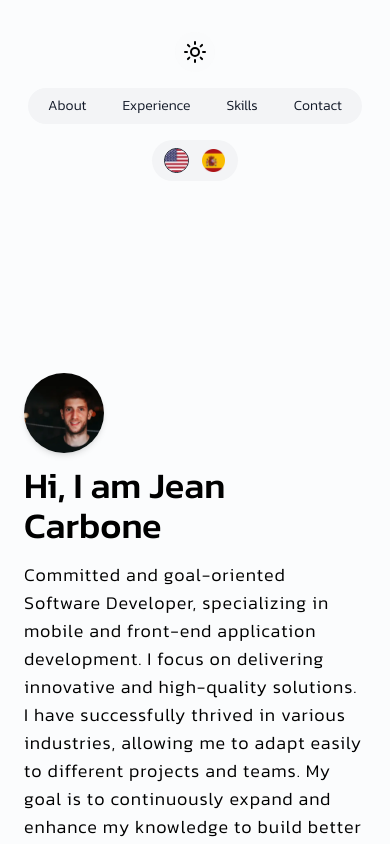
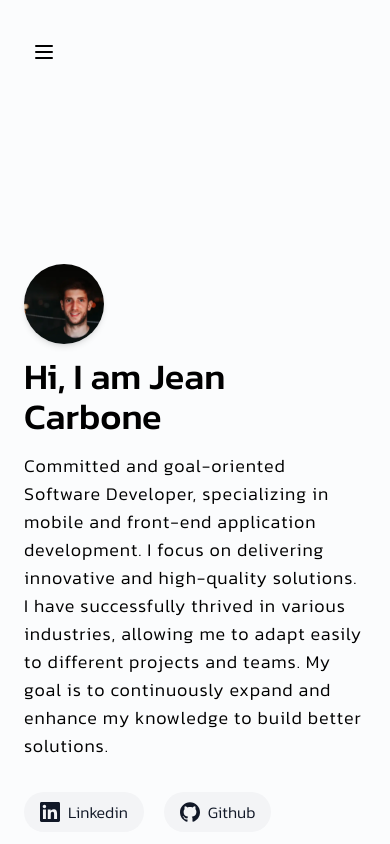
Before and after one commit to jcarbone5/portfolio-jc, a Next.js app: page / in a window 390 px wide. Shown: the top 844 px of the page. Built offline with nearby package versions, Linux system fonts and the light colour scheme.

Commit message:
header and sidebar

```diff
--- a/src/app/globals.css
+++ b/src/app/globals.css
@@ -10,6 +10,6 @@
 
 .dark {
   .dark\:bg-body-dark {
-    @apply bg-gradient-to-t from-slate-800 to-teal-700 bg-fixed bg-cover min-h-screen text-white font-kanit;
+    @apply bg-gradient-to-r from-slate-700 to-gray-800 text-white;
   }
 }
--- /dev/null
+++ b/src/assets/icons/Menu.tsx
@@ -0,0 +1,31 @@
+import type { SVGProps } from "react";
+const Menu = (props: SVGProps<SVGSVGElement>) => (
+  <svg
+    width="24"
+    height="24"
+    viewBox="0 0 24 24"
+    fill="none"
+    xmlns="http://www.w3.org/2000/svg"
+    {...props}
+  >
+    <path
+      d="M4 18L20 18"
+      stroke="currentColor"
+      strokeWidth="2"
+      strokeLinecap="round"
+    />
+    <path
+      d="M4 12L20 12"
+      stroke="currentColor"
+      strokeWidth="2"
+      strokeLinecap="round"
+    />
+    <path
+      d="M4 6L20 6"
+      stroke="currentColor"
+      strokeWidth="2"
+      strokeLinecap="round"
+    />
+  </svg>
+);
+export default Menu;
--- a/src/components/ui/header.tsx
+++ b/src/components/ui/header.tsx
@@ -1,26 +1,70 @@
 "use client";
 
+import { useEffect, useState } from "react";
 import { motion } from "framer-motion";
 
 //Components
 import { ThemeSwitcher } from "@/components/ui/theme-switcher";
 import { Navbar } from "@/components/ui/navbar";
 import { Languages } from "@/components/ui/languages";
+import { Sidebar } from "@/components/ui/sidebar";
+
+//Utils
+import { cn } from "@/utils/utils";
+
+//Icons
+import Menu from "@/assets/icons/Menu";
 
 export const Header = () => {
+  const [isScrolled, setIsScrolled] = useState(false);
+  const [isSidebarOpen, setIsSidebarOpen] = useState(false);
+
+  const handleOpenSidebar = () => {
+    setIsSidebarOpen(true);
+  };
+
+  const handleCloseSidebar = () => {
+    setIsSidebarOpen(false);
+  };
+
+  useEffect(() => {
+    const handleScroll = () => {
+      setIsScrolled(window.scrollY > 100);
+    };
+
+    window.addEventListener("scroll", handleScroll);
+    return () => {
+      window.removeEventListener("scroll", handleScroll);
+    };
+  }, []);
+
   return (
     <motion.header
       initial={{ opacity: 0 }}
       whileInView={{ opacity: 1 }}
       transition={{ duration: 1 }}
       viewport={{ once: true }}
-      className="flex flex-col sm:flex-row gap-4 sm:gap-0 justify-between items-center mt-8"
+      className="sticky top-7 mt-8 z-10"
     >
-      <ThemeSwitcher />
+      <button
+        onClick={handleOpenSidebar}
+        className={cn(
+          "flex md:hidden items-center justify-center cursor-pointer rounded-full p-2 z-10 dark:bg-black/20 transition duration-500 hover:scale-110",
+          isScrolled && "backdrop-blur bg-gray-300/50 dark:bg-black/30"
+        )}
+      >
+        <Menu />
+      </button>
 
-      <Navbar />
+      <div className="hidden md:flex flex-row items-center justify-between">
+        <ThemeSwitcher isScrolled={isScrolled} />
 
-      <Languages />
+        <Navbar isScrolled={isScrolled} />
+
+        <Languages isScrolled={isScrolled} />
+      </div>
+
+      <Sidebar isOpen={isSidebarOpen} onClose={handleCloseSidebar} />
     </motion.header>
   );
 };
--- a/src/components/ui/languages.tsx
+++ b/src/components/ui/languages.tsx
@@ -1,6 +1,6 @@
 "use client";
 
-import Image, { StaticImageData } from "next/image";
+import Image from "next/image";
 import { useState } from "react";
 import { useTranslation } from "react-i18next";
 
@@ -14,7 +14,11 @@ import { cn } from "@/utils/utils";
 //Types
 import { Langs, LanguageKey } from "@/types/languages";
 
-export const Languages = () => {
+interface LanguagesProps {
+  isScrolled?: boolean;
+}
+
+export const Languages = ({ isScrolled = false }: LanguagesProps) => {
   const { t, i18n } = useTranslation();
   const [language, setLanguage] = useState<LanguageKey>("en");
 
@@ -29,7 +33,12 @@ export const Languages = () => {
   };
 
   return (
-    <div className="flex flex-row bg-gray-100 dark:bg-black/20 rounded-full px-3 py-2 space-x-3">
+    <div
+      className={cn(
+        "flex flex-row bg-gray-100 dark:bg-black/20 rounded-full px-3 py-2 space-x-3 transition duration-500",
+        isScrolled && "backdrop-blur bg-gray-300/50 dark:bg-black/30"
+      )}
+    >
       {languages.map((lang) => (
         <button
           key={lang.key}
--- a/src/components/ui/navbar.tsx
+++ b/src/components/ui/navbar.tsx
@@ -1,6 +1,5 @@
 "use client";
 
-import { useEffect, useState } from "react";
 import { useTranslation } from "react-i18next";
 
 //Utils
@@ -9,27 +8,18 @@ import { cn, scrollToHash } from "@/utils/utils";
 //Types
 import { ScrollItemsEnum } from "@/types/header";
 
-export const Navbar = () => {
+interface NavbarProps {
+  isScrolled: boolean;
+}
+
+export const Navbar = ({ isScrolled }: NavbarProps) => {
   const { t } = useTranslation();
-  const [isScrolled, setIsScrolled] = useState(false);
-
-  useEffect(() => {
-    const handleScroll = () => {
-      setIsScrolled(window.scrollY > 100);
-    };
-
-    window.addEventListener("scroll", handleScroll);
-    return () => {
-      window.removeEventListener("scroll", handleScroll);
-    };
-  }, []);
 
   return (
     <nav
       className={cn(
         "bg-gray-100 text-gray-900 dark:bg-black/20 dark:text-white rounded-full p-1 transition duration-500 z-10",
-        isScrolled &&
-          "fixed top-7 left-1/2 transform -translate-x-1/2 backdrop-blur bg-gray-300/50 dark:bg-black/30"
+        isScrolled && "backdrop-blur bg-gray-300/50 dark:bg-black/30"
       )}
     >
       <ul className="flex space-x-1 sm:space-x-5 font-light text-sm md:text-base cursor-pointer text-nowrap">
--- /dev/null
+++ b/src/components/ui/sidebar.tsx
@@ -0,0 +1,88 @@
+"use client";
+
+import Image from "next/image";
+import { motion } from "framer-motion";
+import { useTranslation } from "react-i18next";
+
+//Components
+import { Languages } from "@/components/ui/languages";
+
+//Utils
+import { scrollToHash } from "@/utils/utils";
+
+//Types
+import { ScrollItemsEnum } from "@/types/header";
+
+//Assets
+import Jean from "@/assets/images/jean.webp";
+
+interface SidebarProps {
+  isOpen: boolean;
+  onClose: VoidFunction;
+}
+
+export const Sidebar = ({ isOpen, onClose }: SidebarProps) => {
+  const { t } = useTranslation();
+
+  const menuOptions = [
+    { id: 1, section: ScrollItemsEnum.ABOUT, label: t("header.about") },
+    {
+      id: 2,
+      section: ScrollItemsEnum.EXPERIENCE,
+      label: t("header.experience"),
+    },
+    { id: 3, section: ScrollItemsEnum.SKILLS, label: t("header.skills") },
+    { id: 4, section: ScrollItemsEnum.CONTACT, label: t("header.contact") },
+  ];
+
+  const handleItemClick = (section: ScrollItemsEnum) => {
+    scrollToHash(section);
+    onClose();
+  };
+
+  return (
+    <>
+      <motion.div
+        initial={{ x: -400 }}
+        animate={{ x: isOpen ? 0 : -400 }}
+        transition={{ duration: 0.3 }}
+        className="fixed inset-y-0 left-0 w-64 bg-white dark:bg-gray-800 shadow-lg z-20"
+      >
+        <div className="flex justify-center">
+          <Image
+            src={Jean}
+            alt="Jean Carbone"
+            className="h-16 w-16 object-cover rounded-full shadow-md my-5"
+          />
+        </div>
+
+        <nav className="p-4">
+          <ul>
+            {menuOptions.map((option) => (
+              <li
+                key={option.id}
+                className="rounded-full px-4 py-1 hover:bg-gray-300 dark:hover:bg-gray-100/10 cursor-pointer mb-5"
+                onClick={() => handleItemClick(option.section)}
+              >
+                <span className="text-gray-700 dark:text-gray-200">
+                  {option.label}
+                </span>
+              </li>
+            ))}
+          </ul>
+        </nav>
+
+        <div className="flex justify-center">
+          <Languages />
+        </div>
+      </motion.div>
+
+      {isOpen && (
+        <div
+          onClick={onClose}
+          className="fixed inset-0 bg-black bg-opacity-50 z-10"
+        />
+      )}
+    </>
+  );
+};
--- a/src/components/ui/theme-switcher.tsx
+++ b/src/components/ui/theme-switcher.tsx
@@ -1,6 +1,6 @@
 "use client";
 
-import { useState, useEffect } from "react";
+import { useEffect, useState } from "react";
 import { useTheme } from "next-themes";
 
 //Icons
@@ -10,9 +10,12 @@ import Moon from "@/assets/icons/Moon";
 //Utils
 import { cn } from "@/utils/utils";
 
-export const ThemeSwitcher = () => {
+interface ThemeSwitcherProps {
+  isScrolled: boolean;
+}
+
+export const ThemeSwitcher = ({ isScrolled }: ThemeSwitcherProps) => {
   const [mounted, setMounted] = useState(false);
-  const [isScrolled, setIsScrolled] = useState(false);
   const { setTheme, resolvedTheme } = useTheme();
 
   const toggleTheme = () => {
@@ -23,25 +26,13 @@ export const ThemeSwitcher = () => {
     setMounted(true);
   }, []);
 
-  useEffect(() => {
-    const handleScroll = () => {
-      setIsScrolled(window.scrollY > 100);
-    };
-
-    window.addEventListener("scroll", handleScroll);
-    return () => {
-      window.removeEventListener("scroll", handleScroll);
-    };
-  }, []);
-
   if (!mounted) return null;
 
   return (
     <div
       className={cn(
-        "flex items-center justify-center cursor-pointer rounded-full p-2 z-10 bg-gray-100/20 transition duration-500 hover:scale-110",
-        isScrolled &&
-          "fixed hidden md:block top-7 transform translate-x-[90px] transform backdrop-blur bg-gray-300/50 dark:bg-black/30"
+        "flex items-center justify-center cursor-pointer rounded-full p-2 z-10 dark:bg-black/20 transition duration-500 hover:scale-110",
+        isScrolled && "backdrop-blur bg-gray-300/50 dark:bg-black/30"
       )}
       onClick={toggleTheme}
     >
```
Also changed, not shown: src/assets/icons/Close.tsx (added, +19 -0 lines).
